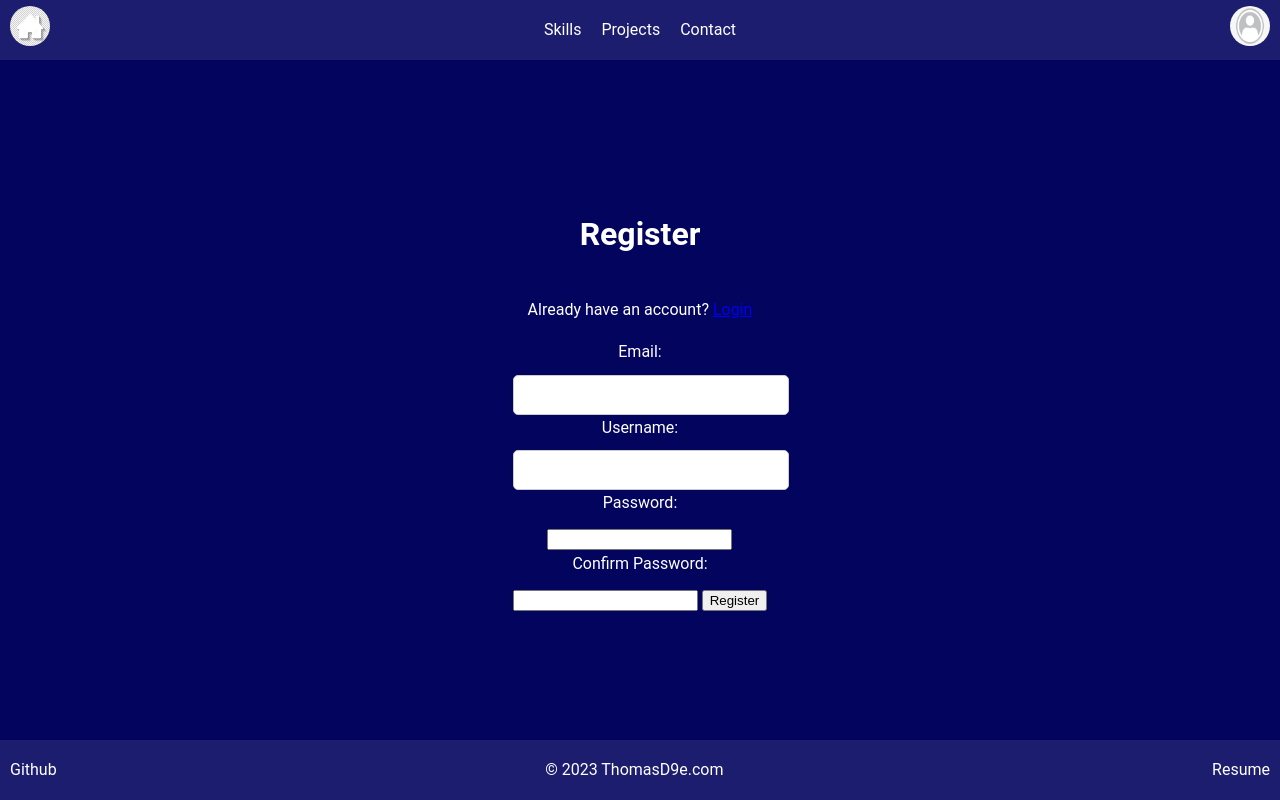
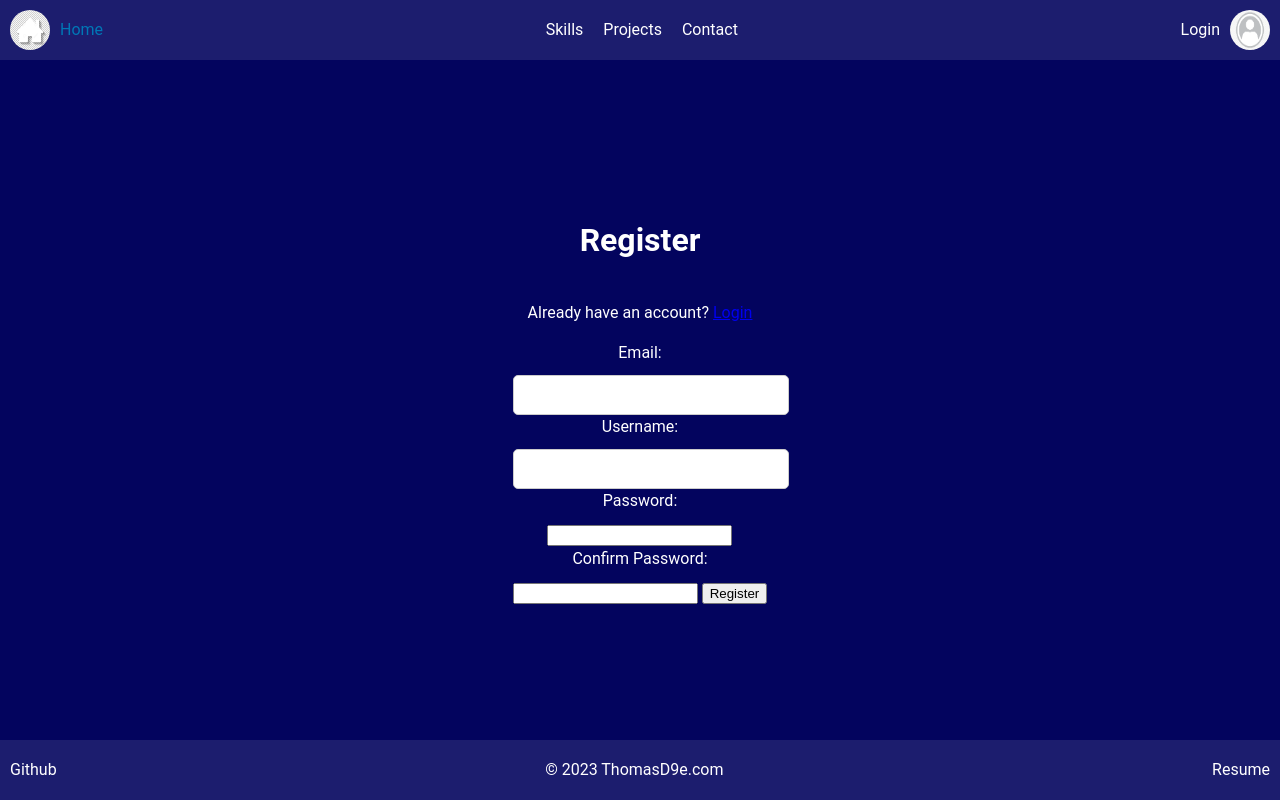
Before and after one commit to tdwebdesign/thomasd9e, a Django app: template accounts/templates/registration/register.html in a window 1280 px wide. Run offline with Django 4.2, Linux system fonts and the light colour scheme; the template is opened without the code that fills it, so the values that code supplies are empty.

Commit message:
Updated templates, views, and urls for accounts

```diff
--- a/accounts/templates/registration/activate_email.html
+++ b/accounts/templates/registration/activate_email.html
@@ -1,10 +1,10 @@
 Hello {{ user.username }},
 
-Thank you for registering at our website. Please click on the link below to activate your account:
+Thank you for registering at {{ domain }}. Please click the link below to activate your account:
 
-<a href="http://{{ domain }}{% url 'activate' uidb64=uid token=token %}">Activate your account</a>
+<a href="http://{{ domain }}{% url 'accounts:activate' uidb64=uid token=token %}">Activate your account</a>
 
-If you didn't register, please ignore this email.
+If you didn't register on our site, please ignore this email.
 
 Thanks,
 Your Website Team
--- a/accounts/templates/registration/register.html
+++ b/accounts/templates/registration/register.html
@@ -6,6 +6,20 @@
 <div class="accounts-main">
     <h1>Register</h1>
     <p>Already have an account? <a href="{% url 'accounts:login' %}">Login</a></p>
+
+    <!-- Display form errors -->
+    {% if form.errors %}
+        <div class="alert alert-danger">
+            <ul>
+                {% for field, errors in form.errors.items %}
+                    {% for error in errors %}
+                        <li>{{ error }}</li>
+                    {% endfor %}
+                {% endfor %}
+            </ul>
+        </div>
+    {% endif %}
+
     <form method="post" id="registrationForm">
         {% csrf_token %}
         <label for="email">Email:</label>
--- a/website/static/website/index.css
+++ b/website/static/website/index.css
@@ -7,7 +7,7 @@
 
 body {
     font-family: "Roboto", sans-serif;
-    line-height: 1.6;
+    line-height: 1.5;
 }
 
 /* Header styles */
@@ -36,9 +36,9 @@
     align-items: center;
 }
 
-.navbar-home,
-.navbar-profile,
 .navbar-link {
+    display: flex;
+    align-items: center;
     text-decoration: none;
     color: #fff;
     padding: 10px;
@@ -55,6 +55,13 @@
     border-radius: 50%;
 }
 
+.user-image {
+    margin-left: 10px;
+}
+
+.home-image {
+    margin-right: 10px;
+}
 
 /* Main content styles */
 main {
--- a/website/templates/base.html
+++ b/website/templates/base.html
@@ -12,8 +12,9 @@
     <header>
         <nav class="navbar">
             <div class="navbar-left">
-                <a href="{% url 'index' %}" class="navbar-home">
+                <a href="{% url 'index' %}" class="navbar-link">
                     <img src="{% static 'website/home.png' %}" alt="Home Image" class="home-image">
+                    Home
                 </a>
             </div>
             <div class="navbar-center">
@@ -22,9 +23,17 @@
                 <a href="{% url 'contact' %}" class="navbar-link">Contact</a>
             </div>
             <div class="navbar-right">
-                <a href="{% url 'accounts:login' %}" class="navbar-profile">
-                    <img src="{% static 'website/profile.png' %}" alt="User Image" class="user-image">
-                </a>
+                {% if user.is_authenticated %}
+                    <a href="{% url 'accounts:logout' %}" class="navbar-link">
+                        Logout
+                        <img src="{% static 'website/profile.png' %}" alt="User Image" class="user-image">
+                    </a>
+                {% else %}
+                    <a href="{% url 'accounts:login' %}" class="navbar-link">
+                        Login
+                        <img src="{% static 'website/profile.png' %}" alt="User Image" class="user-image">
+                    </a>
+                {% endif %}
             </div>
         </nav>
     </header>
--- a/website/views.py
+++ b/website/views.py
@@ -1,5 +1,7 @@
 from django.http import HttpResponse
 from django.shortcuts import render
+from django.contrib.auth.decorators import login_required
+
 
 import ast
 import openai
@@ -49,6 +51,7 @@
         return HttpResponse("This endpoint only accepts POST requests.")
 
 
+@login_required
 def cfb_assistant(request):
     return render(request, "cfb_assistant.html")
 
```
Also changed, not shown: accounts/templates/registration/login.html (+7 -2 lines), accounts/urls.py (+7 -3 lines), accounts/views.py (+17 -7 lines).
